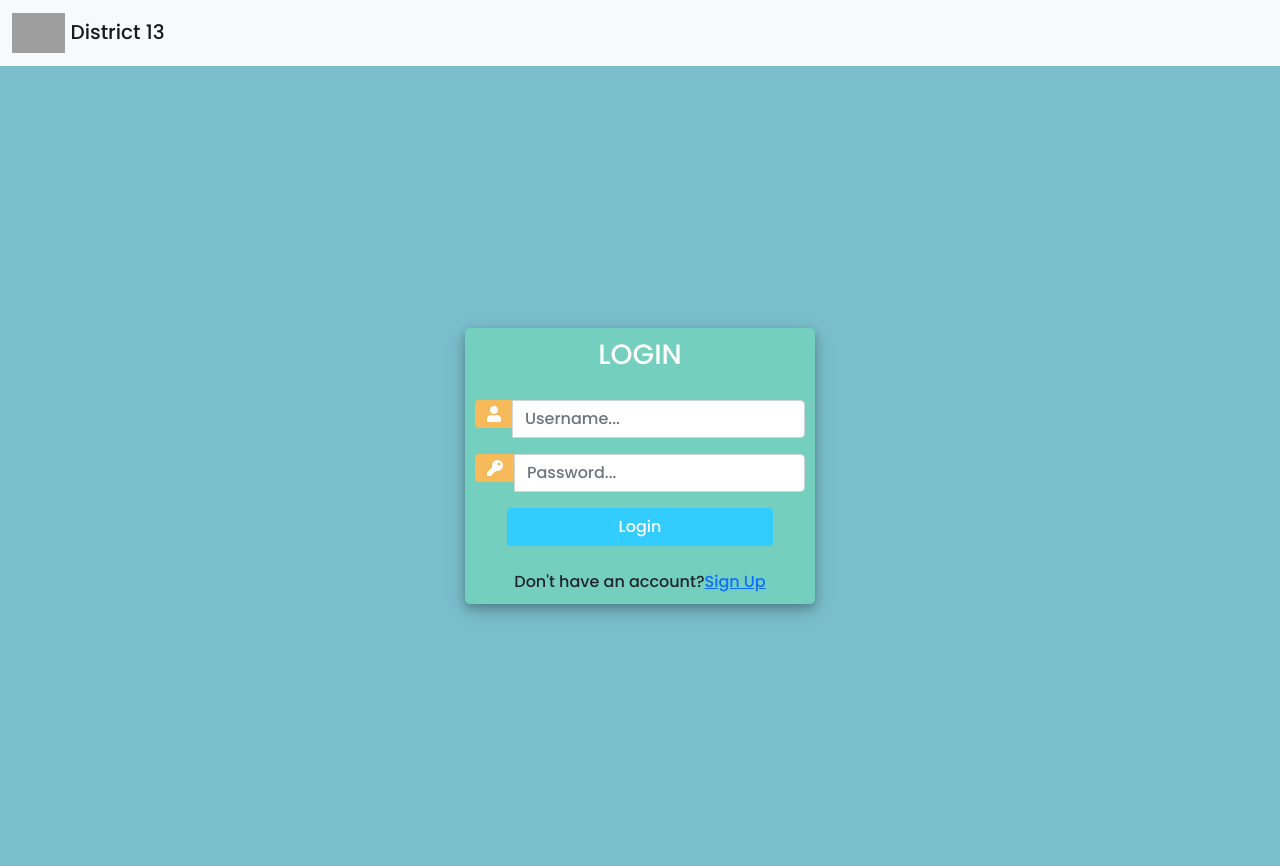
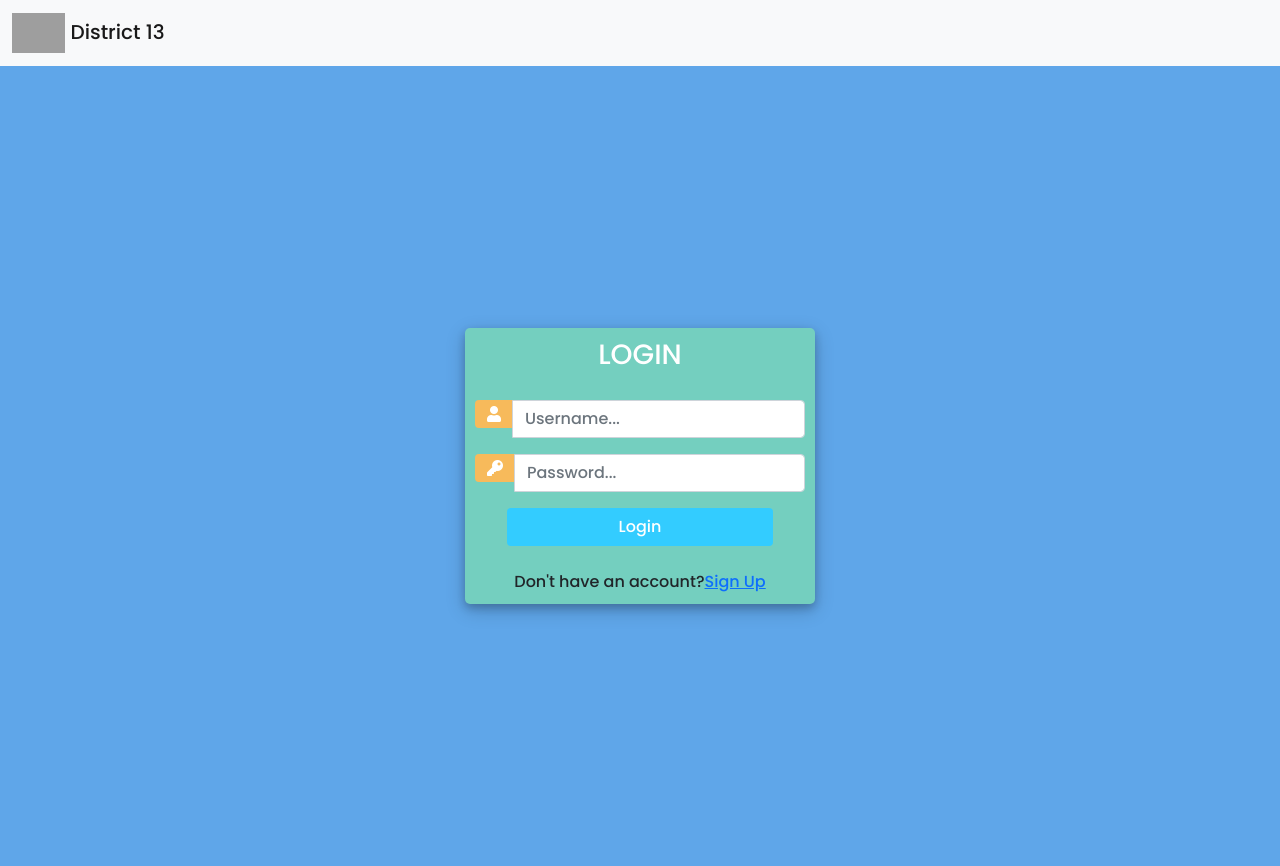
Before and after one commit to Willbeckh/ubuntu, a Django app: page /login/ in a window 1280 px wide. Run offline with Django 4.2, Linux system fonts and the light colour scheme; some libraries are stand-ins or nearby versions; some web fonts are replaced; grey boxes are pictures that could not be loaded.

Commit message:
changed colors

```diff
--- a/templates/hood/login.html
+++ b/templates/hood/login.html
@@ -8,7 +8,7 @@
         margin: 0;
         padding: 0;
         height: 100%;
-        background: #7abecc !important;
+        background: #5fa6e9 !important;
     }
 
     .user_card {
```
